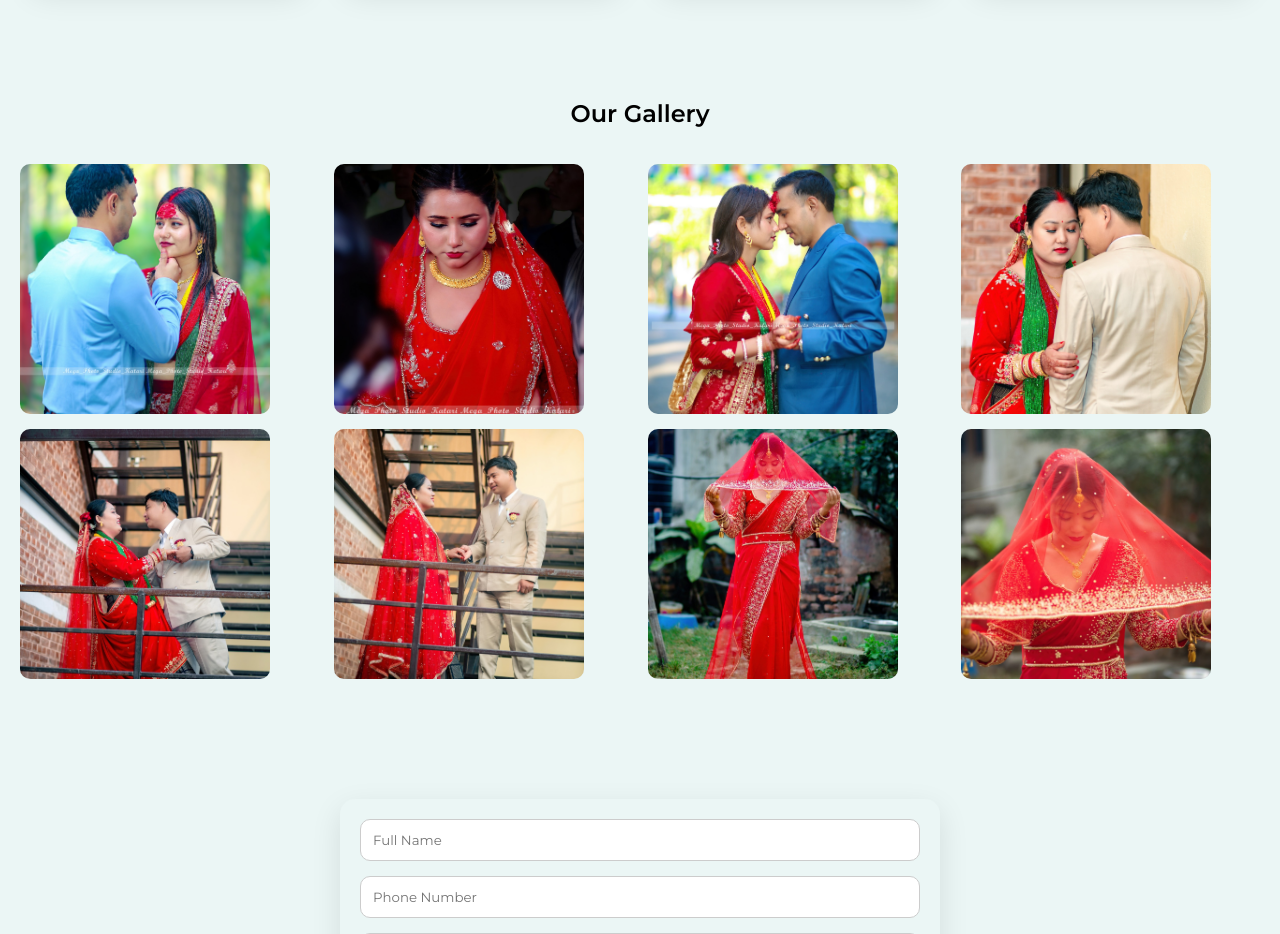
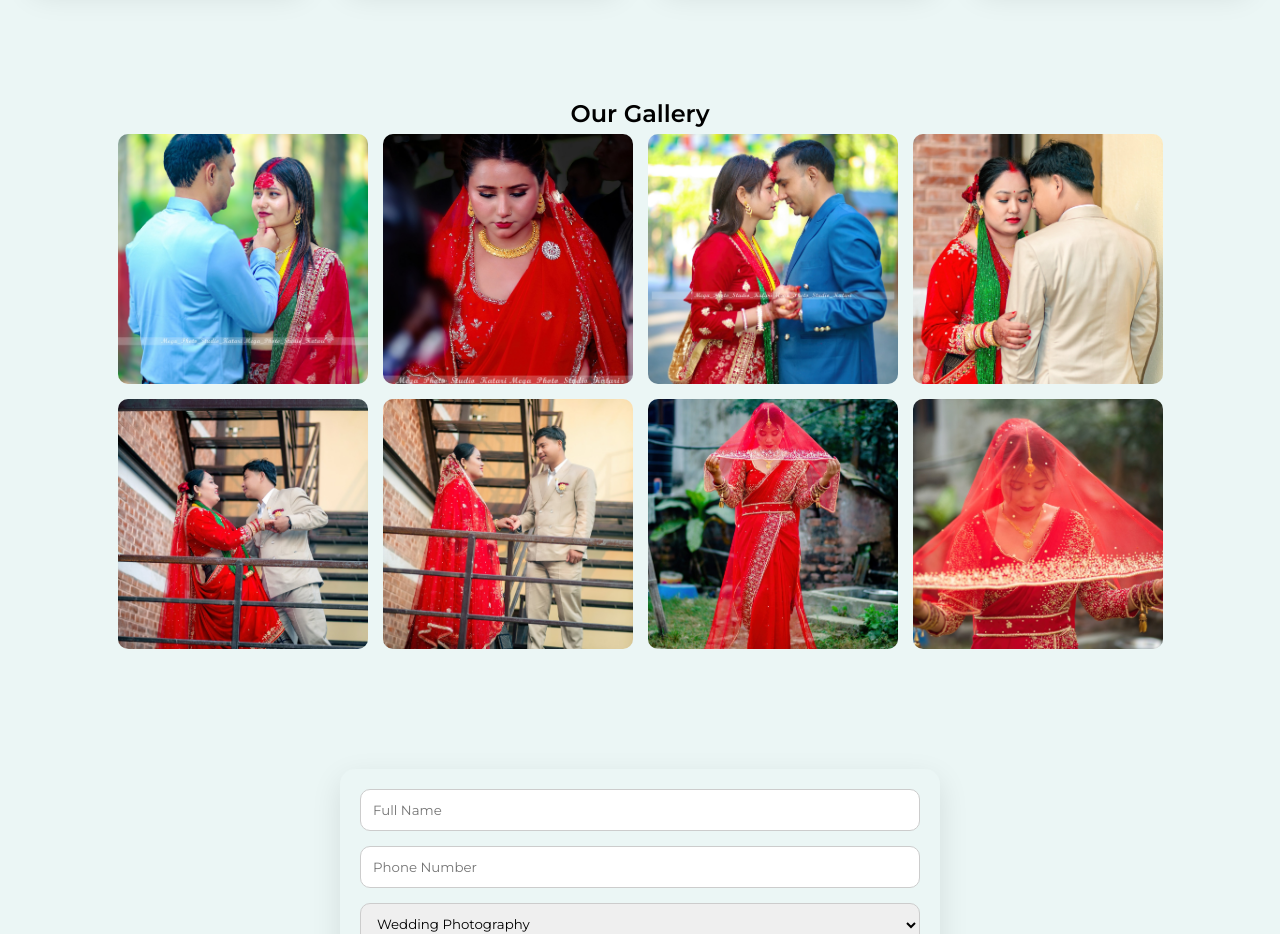
Before and after one commit to hello-world2/megaphotostudio, a plain HTML site: page index.html in a window 1280 px wide. Shown: the part 1460-2394 px from the top of the page. Drawn offline with Linux system fonts and the light colour scheme.

Commit message:
Update index.html

```diff
--- a/index.html
+++ b/index.html
@@ -152,10 +152,11 @@
 /* Gallery grid */
 .gallery-grid {
     display: grid;
-    grid-template-columns: repeat(auto-fit, minmax(250px, 1fr)); /* Adjust number of columns */
+    grid-template-columns: repeat(auto-fit, minmax(250px, 250px));
+    justify-content: center;   /* Centers whole grid */
     gap: 15px;
-    margin-top: 30px;
 }
+
 
 /* Keep all images same size */
 .gallery-grid img {
```
